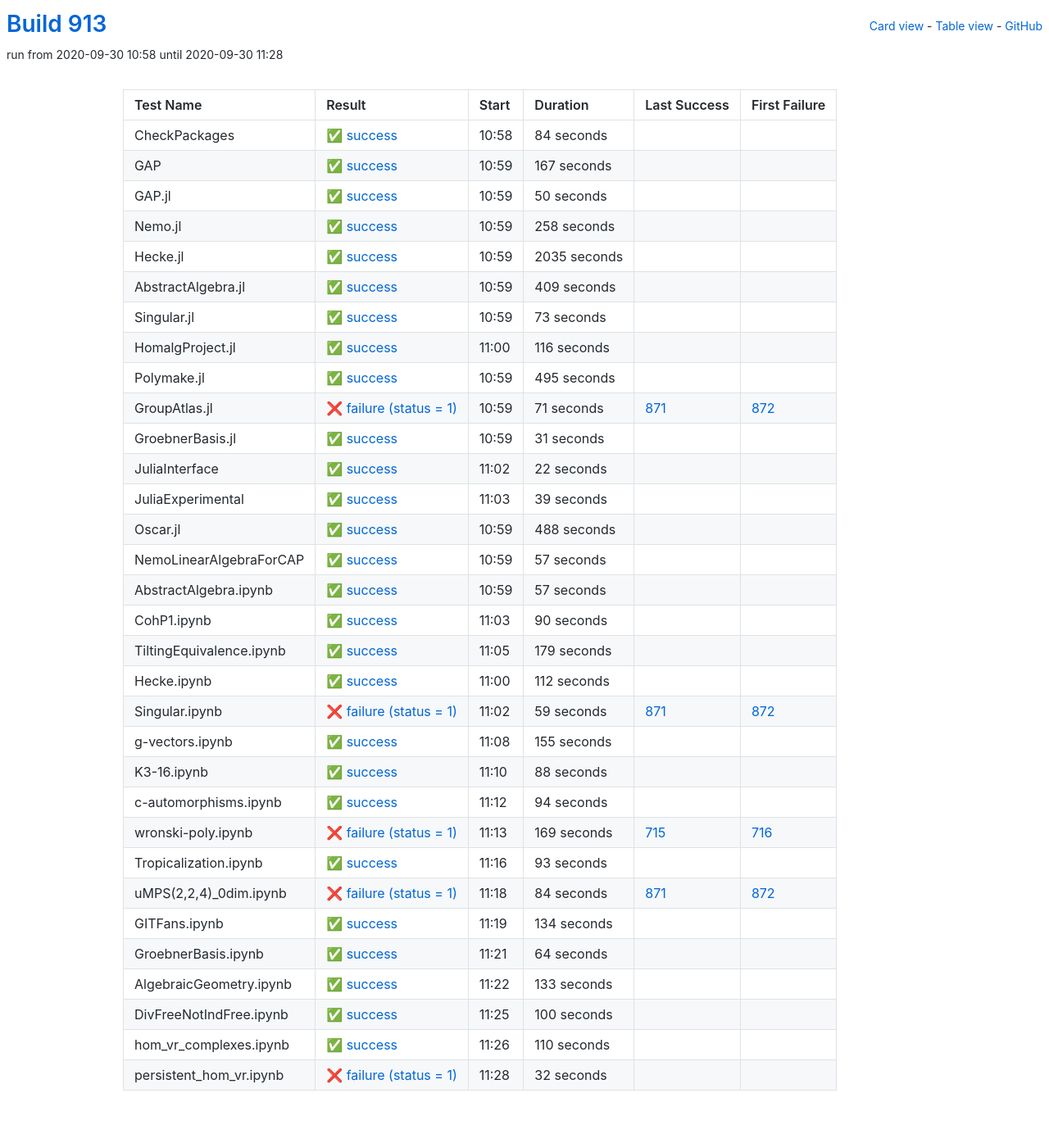
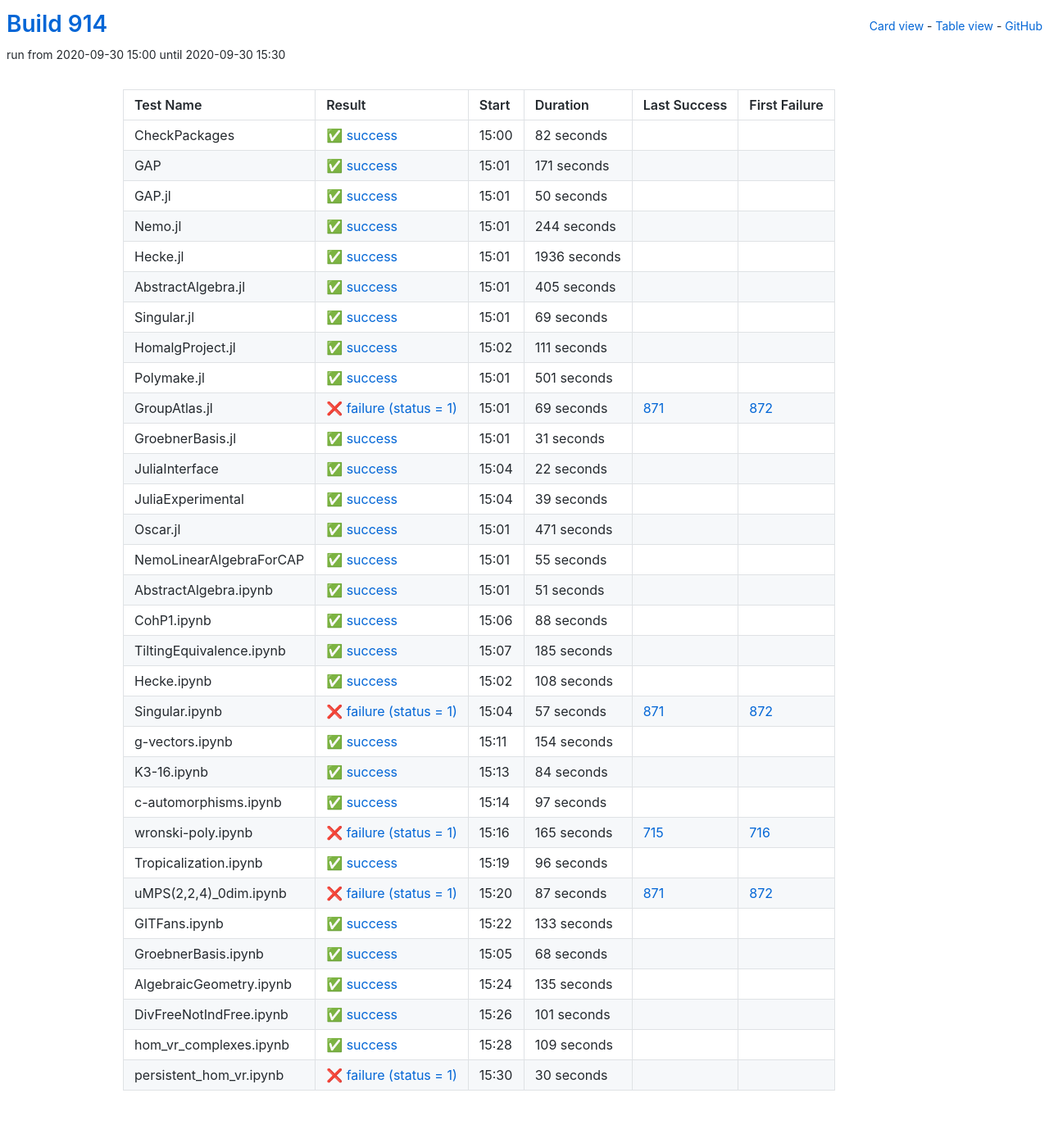
Before and after one commit to oscar-system/oscar-ci-status-stable, a Jekyll site: the page built from table.html, in a window 1280 px wide. Shown: the whole page at 82% size. Built offline with Jekyll 4.4.1, drawn with Linux system fonts in a browser that asks for light colours.

Commit message:
Build #914

```diff
--- a/_data/ci.yml
+++ b/_data/ci.yml
@@ -1,6 +1,6 @@
 ---
-build: 913
-build_url: https://oscarci.mathematik.uni-kl.de/job/oscar-stable/913/
+build: 914
+build_url: https://oscarci.mathematik.uni-kl.de/job/oscar-stable/914/
 job: oscar-stable
 organization: oscar-system
 repo: oscar-ci-status-stable
@@ -8,32 +8,32 @@ repourl: https://github.com/oscar-system/oscar-ci-status-stable
 tests:
 - name: CheckPackages
   id: checkpackages
-  log: https://oscarci.mathematik.uni-kl.de/job/oscar-stable/913/artifact/logs/build-913/CheckPackages.log
-  start: 2020-09-30 10:58
+  log: https://oscarci.mathematik.uni-kl.de/job/oscar-stable/914/artifact/logs/build-914/CheckPackages.log
+  start: 2020-09-30 15:00
   success: true
   exitcode: 0
   status: success
-  duration: 84
+  duration: 82
   last_success: false
   last_success_url:
   first_failure: false
   first_failure_url:
 - name: GAP
   id: gap
-  log: https://oscarci.mathematik.uni-kl.de/job/oscar-stable/913/artifact/logs/build-913/GAP.log
-  start: 2020-09-30 10:59
+  log: https://oscarci.mathematik.uni-kl.de/job/oscar-stable/914/artifact/logs/build-914/GAP.log
+  start: 2020-09-30 15:01
   success: true
   exitcode: 0
   status: success
-  duration: 167
+  duration: 171
   last_success: false
   last_success_url:
   first_failure: false
   first_failure_url:
 - name: GAP.jl
   id: gap-jl
-  log: https://oscarci.mathematik.uni-kl.de/job/oscar-stable/913/artifact/logs/build-913/GAP.jl.log
-  start: 2020-09-30 10:59
+  log: https://oscarci.mathematik.uni-kl.de/job/oscar-stable/914/artifact/logs/build-914/GAP.jl.log
+  start: 2020-09-30 15:01
   success: true
   exitcode: 0
   status: success
@@ -44,92 +44,92 @@ tests:
   first_failure_url:
 - name: Nemo.jl
   id: nemo-jl
-  log: https://oscarci.mathematik.uni-kl.de/job/oscar-stable/913/artifact/logs/build-913/Nemo.jl.log
-  start: 2020-09-30 10:59
+  log: https://oscarci.mathematik.uni-kl.de/job/oscar-stable/914/artifact/logs/build-914/Nemo.jl.log
+  start: 2020-09-30 15:01
   success: true
   exitcode: 0
   status: success
-  duration: 258
+  duration: 244
   last_success: false
   last_success_url:
   first_failure: false
   first_failure_url:
 - name: Hecke.jl
   id: hecke-jl
-  log: https://oscarci.mathematik.uni-kl.de/job/oscar-stable/913/artifact/logs/build-913/Hecke.jl.log
-  start: 2020-09-30 10:59
+  log: https://oscarci.mathematik.uni-kl.de/job/oscar-stable/914/artifact/logs/build-914/Hecke.jl.log
+  start: 2020-09-30 15:01
   success: true
   exitcode: 0
   status: success
-  duration: 2035
+  duration: 1936
   last_success: false
   last_success_url:
   first_failure: false
   first_failure_url:
 - name: AbstractAlgebra.jl
   id: abstractalgebra-jl
-  log: https://oscarci.mathematik.uni-kl.de/job/oscar-stable/913/artifact/logs/build-913/AbstractAlgebra.jl.log
-  start: 2020-09-30 10:59
+  log: https://oscarci.mathematik.uni-kl.de/job/oscar-stable/914/artifact/logs/build-914/AbstractAlgebra.jl.log
+  start: 2020-09-30 15:01
   success: true
   exitcode: 0
   status: success
-  duration: 409
+  duration: 405
   last_success: false
   last_success_url:
   first_failure: false
   first_failure_url:
 - name: Singular.jl
   id: singular-jl
-  log: https://oscarci.mathematik.uni-kl.de/job/oscar-stable/913/artifact/logs/build-913/Singular.jl.log
-  start: 2020-09-30 10:59
+  log: https://oscarci.mathematik.uni-kl.de/job/oscar-stable/914/artifact/logs/build-914/Singular.jl.log
+  start: 2020-09-30 15:01
   success: true
   exitcode: 0
   status: success
-  duration: 73
+  duration: 69
   last_success: false
   last_success_url:
   first_failure: false
   first_failure_url:
 - name: HomalgProject.jl
   id: homalgproject-jl
-  log: https://oscarci.mathematik.uni-kl.de/job/oscar-stable/913/artifact/logs/build-913/HomalgProject.jl.log
-  start: 2020-09-30 11:00
+  log: https://oscarci.mathematik.uni-kl.de/job/oscar-stable/914/artifact/logs/build-914/HomalgProject.jl.log
+  start: 2020-09-30 15:02
   success: true
   exitcode: 0
   status: success
-  duration: 116
+  duration: 111
   last_success: false
   last_success_url:
   first_failure: false
   first_failure_url:
 - name: Polymake.jl
   id: polymake-jl
-  log: https://oscarci.mathematik.uni-kl.de/job/oscar-stable/913/artifact/logs/build-913/Polymake.jl.log
-  start: 2020-09-30 10:59
+  log: https://oscarci.mathematik.uni-kl.de/job/oscar-stable/914/artifact/logs/build-914/Polymake.jl.log
+  start: 2020-09-30 15:01
   success: true
   exitcode: 0
   status: success
-  duration: 495
+  duration: 501
   last_success: false
   last_success_url:
   first_failure: false
   first_failure_url:
 - name: GroupAtlas.jl
   id: groupatlas-jl
-  log: https://oscarci.mathematik.uni-kl.de/job/oscar-stable/913/artifact/logs/build-913/GroupAtlas.jl.log
-  start: 2020-09-30 10:59
+  log: https://oscarci.mathematik.uni-kl.de/job/oscar-stable/914/artifact/logs/build-914/GroupAtlas.jl.log
+  start: 2020-09-30 15:01
   success: false
   exitcode: 1
   status: failure
-  duration: 71
+  duration: 69
   last_success: 871
   last_success_url: https://oscarci.mathematik.uni-kl.de/job/oscar-stable/871/
   first_failure: 872
   first_failure_url: https://oscarci.mathematik.uni-kl.de/job/oscar-stable/872/
 - name: GroebnerBasis.jl
   id: groebnerbasis-jl
-  log: https://oscarci.mathematik.uni-kl.de/job/oscar-stable/913/artifact/logs/build-913/GroebnerBasis.jl.log
-  start: 2020-09-30 10:59
+  log: https://oscarci.mathematik.uni-kl.de/job/oscar-stable/914/artifact/logs/build-914/GroebnerBasis.jl.log
+  start: 2020-09-30 15:01
   success: true
   exitcode: 0
   status: success
@@ -140,8 +140,8 @@ tests:
   first_failure_url:
 - name: JuliaInterface
   id: juliainterface
-  log: https://oscarci.mathematik.uni-kl.de/job/oscar-stable/913/artifact/logs/build-913/JuliaInterface.log
-  start: 2020-09-30 11:02
+  log: https://oscarci.mathematik.uni-kl.de/job/oscar-stable/914/artifact/logs/build-914/JuliaInterface.log
+  start: 2020-09-30 15:04
   success: true
   exitcode: 0
   status: success
@@ -152,8 +152,8 @@ tests:
   first_failure_url:
 - name: JuliaExperimental
   id: juliaexperimental
-  log: https://oscarci.mathematik.uni-kl.de/job/oscar-stable/913/artifact/logs/build-913/JuliaExperimental.log
-  start: 2020-09-30 11:03
+  log: https://oscarci.mathematik.uni-kl.de/job/oscar-stable/914/artifact/logs/build-914/JuliaExperimental.log
+  start: 2020-09-30 15:04
   success: true
   exitcode: 0
   status: success
@@ -164,104 +164,44 @@ tests:
   first_failure_url:
 - name: Oscar.jl
   id: oscar-jl
-  log: https://oscarci.mathematik.uni-kl.de/job/oscar-stable/913/artifact/logs/build-913/Oscar.jl.log
-  start: 2020-09-30 10:59
+  log: https://oscarci.mathematik.uni-kl.de/job/oscar-stable/914/artifact/logs/build-914/Oscar.jl.log
+  start: 2020-09-30 15:01
   success: true
   exitcode: 0
   status: success
-  duration: 488
+  duration: 471
   last_success: false
   last_success_url:
   first_failure: false
   first_failure_url:
 - name: NemoLinearAlgebraForCAP
   id: nemolinearalgebraforcap
-  log: https://oscarci.mathematik.uni-kl.de/job/oscar-stable/913/artifact/logs/build-913/NemoLinearAlgebraForCAP.log
-  start: 2020-09-30 10:59
+  log: https://oscarci.mathematik.uni-kl.de/job/oscar-stable/914/artifact/logs/build-914/NemoLinearAlgebraForCAP.log
+  start: 2020-09-30 15:01
   success: true
   exitcode: 0
   status: success
-  duration: 57
+  duration: 55
   last_success: false
   last_success_url:
   first_failure: false
   first_failure_url:
 - name: AbstractAlgebra.ipynb
   id: abstractalgebra-ipynb
-  log: https://oscarci.mathematik.uni-kl.de/job/oscar-stable/913/artifact/logs/build-913/AbstractAlgebra.ipynb.log
-  start: 2020-09-30 10:59
+  log: https://oscarci.mathematik.uni-kl.de/job/oscar-stable/914/artifact/logs/build-914/AbstractAlgebra.ipynb.log
+  start: 2020-09-30 15:01
   success: true
   exitcode: 0
   status: success
-  duration: 57
+  duration: 51
   last_success: false
   last_success_url:
   first_failure: false
   first_failure_url:
 - name: CohP1.ipynb
   id: cohp1-ipynb
-  log: https://oscarci.mathematik.uni-kl.de/job/oscar-stable/913/artifact/logs/build-913/CohP1.ipynb.log
-  start: 2020-09-30 11:03
-  success: true
-  exitcode: 0
-  status: success
-  duration: 90
-  last_success: false
-  last_success_url:
-  first_failure: false
-  first_failure_url:
-- name: TiltingEquivalence.ipynb
-  id: tiltingequivalence-ipynb
-  log: https://oscarci.mathematik.uni-kl.de/job/oscar-stable/913/artifact/logs/build-913/TiltingEquivalence.ipynb.log
-  start: 2020-09-30 11:05
-  success: true
-  exitcode: 0
-  status: success
-  duration: 179
-  last_success: false
-  last_success_url:
-  first_failure: false
-  first_failure_url:
-- name: Hecke.ipynb
-  id: hecke-ipynb
-  log: https://oscarci.mathematik.uni-kl.de/job/oscar-stable/913/artifact/logs/build-913/Hecke.ipynb.log
-  start: 2020-09-30 11:00
-  success: true
-  exitcode: 0
-  status: success
-  duration: 112
-  last_success: false
-  last_success_url:
-  first_failure: false
-  first_failure_url:
-- name: Singular.ipynb
-  id: singular-ipynb
-  log: https://oscarci.mathematik.uni-kl.de/job/oscar-stable/913/artifact/logs/build-913/Singular.ipynb.log
-  start: 2020-09-30 11:02
-  success: false
-  exitcode: 1
-  status: failure
-  duration: 59
-  last_success: 871
-  last_success_url: https://oscarci.mathematik.uni-kl.de/job/oscar-stable/871/
-  first_failure: 872
-  first_failure_url: https://oscarci.mathematik.uni-kl.de/job/oscar-stable/872/
-- name: g-vectors.ipynb
-  id: g-vectors-ipynb
-  log: https://oscarci.mathematik.uni-kl.de/job/oscar-stable/913/artifact/logs/build-913/g-vectors.ipynb.log
-  start: 2020-09-30 11:08
-  success: true
-  exitcode: 0
-  status: success
-  duration: 155
-  last_success: false
-  last_success_url:
-  first_failure: false
-  first_failure_url:
-- name: K3-16.ipynb
-  id: k3-16-ipynb
-  log: https://oscarci.mathematik.uni-kl.de/job/oscar-stable/913/artifact/logs/build-913/K3-16.ipynb.log
-  start: 2020-09-30 11:10
+  log: https://oscarci.mathematik.uni-kl.de/job/oscar-stable/914/artifact/logs/build-914/CohP1.ipynb.log
+  start: 2020-09-30 15:06
   success: true
   exitcode: 0
   status: success
@@ -270,82 +210,118 @@ tests:
   last_success_url:
   first_failure: false
   first_failure_url:
-- name: c-automorphisms.ipynb
-  id: c-automorphisms-ipynb
-  log: https://oscarci.mathematik.uni-kl.de/job/oscar-stable/913/artifact/logs/build-913/c-automorphisms.ipynb.log
-  start: 2020-09-30 11:12
+- name: TiltingEquivalence.ipynb
+  id: tiltingequivalence-ipynb
+  log: https://oscarci.mathematik.uni-kl.de/job/oscar-stable/914/artifact/logs/build-914/TiltingEquivalence.ipynb.log
+  start: 2020-09-30 15:07
   success: true
   exitcode: 0
   status: success
-  duration: 94
+  duration: 185
+  last_success: false
+  last_success_url:
+  first_failure: false
+  first_failure_url:
+- name: Hecke.ipynb
+  id: hecke-ipynb
+  log: https://oscarci.mathematik.uni-kl.de/job/oscar-stable/914/artifact/logs/build-914/Hecke.ipynb.log
+  start: 2020-09-30 15:02
+  success: true
+  exitcode: 0
+  status: success
+  duration: 108
+  last_success: false
+  last_success_url:
+  first_failure: false
+  first_failure_url:
+- name: Singular.ipynb
+  id: singular-ipynb
+  log: https://oscarci.mathematik.uni-kl.de/job/oscar-stable/914/artifact/logs/build-914/Singular.ipynb.log
+  start: 2020-09-30 15:04
+  success: false
+  exitcode: 1
+  status: failure
+  duration: 57
+  last_success: 871
+  last_success_url: https://oscarci.mathematik.uni-kl.de/job/oscar-stable/871/
+  first_failure: 872
+  first_failure_url: https://oscarci.mathematik.uni-kl.de/job/oscar-stable/872/
+- name: g-vectors.ipynb
+  id: g-vectors-ipynb
+  log: https://oscarci.mathematik.uni-kl.de/job/oscar-stable/914/artifact/logs/build-914/g-vectors.ipynb.log
+  start: 2020-09-30 15:11
+  success: true
+  exitcode: 0
+  status: success
+  duration: 154
+  last_success: false
+  last_success_url:
+  first_failure: false
+  first_failure_url:
+- name: K3-16.ipynb
+  id: k3-16-ipynb
+  log: https://oscarci.mathematik.uni-kl.de/job/oscar-stable/914/artifact/logs/build-914/K3-16.ipynb.log
+  start: 2020-09-30 15:13
+  success: true
+  exitcode: 0
+  status: success
+  duration: 84
+  last_success: false
+  last_success_url:
+  first_failure: false
+  first_failure_url:
+- name: c-automorphisms.ipynb
+  id: c-automorphisms-ipynb
+  log: https://oscarci.mathematik.uni-kl.de/job/oscar-stable/914/artifact/logs/build-914/c-automorphisms.ipynb.log
+  start: 2020-09-30 15:14
+  success: true
+  exitcode: 0
+  status: success
+  duration: 97
   last_success: false
   last_success_url:
   first_failure: false
   first_failure_url:
 - name: wronski-poly.ipynb
   id: wronski-poly-ipynb
-  log: https://oscarci.mathematik.uni-kl.de/job/oscar-stable/913/artifact/logs/build-913/wronski-poly.ipynb.log
-  start: 2020-09-30 11:13
+  log: https://oscarci.mathematik.uni-kl.de/job/oscar-stable/914/artifact/logs/build-914/wronski-poly.ipynb.log
+  start: 2020-09-30 15:16
   success: false
   exitcode: 1
   status: failure
-  duration: 169
+  duration: 165
   last_success: 715
   last_success_url: https://oscarci.mathematik.uni-kl.de/job/oscar-stable/715/
   first_failure: 716
   first_failure_url: https://oscarci.mathematik.uni-kl.de/job/oscar-stable/716/
 - name: Tropicalization.ipynb
   id: tropicalization-ipynb
-  log: https://oscarci.mathematik.uni-kl.de/job/oscar-stable/913/artifact/logs/build-913/Tropicalization.ipynb.log
-  start: 2020-09-30 11:16
+  log: https://oscarci.mathematik.uni-kl.de/job/oscar-stable/914/artifact/logs/build-914/Tropicalization.ipynb.log
+  start: 2020-09-30 15:19
   success: true
   exitcode: 0
   status: success
-  duration: 93
+  duration: 96
   last_success: false
   last_success_url:
   first_failure: false
   first_failure_url:
 - name: uMPS(2,2,4)_0dim.ipynb
   id: umps-2-2-4-0dim-ipynb
-  log: https://oscarci.mathematik.uni-kl.de/job/oscar-stable/913/artifact/logs/build-913/uMPS-2-2-4-_0dim.ipynb.log
-  start: 2020-09-30 11:18
+  log: https://oscarci.mathematik.uni-kl.de/job/oscar-stable/914/artifact/logs/build-914/uMPS-2-2-4-_0dim.ipynb.log
+  start: 2020-09-30 15:20
   success: false
   exitcode: 1
   status: failure
-  duration: 84
+  duration: 87
   last_success: 871
   last_success_url: https://oscarci.mathematik.uni-kl.de/job/oscar-stable/871/
   first_failure: 872
   first_failure_url: https://oscarci.mathematik.uni-kl.de/job/oscar-stable/872/
 - name: GITFans.ipynb
   id: gitfans-ipynb
-  log: https://oscarci.mathematik.uni-kl.de/job/oscar-stable/913/artifact/logs/build-913/GITFans.ipynb.log
-  start: 2020-09-30 11:19
-  success: true
-  exitcode: 0
-  status: success
-  duration: 134
-  last_success: false
-  last_success_url:
-  first_failure: false
-  first_failure_url:
-- name: GroebnerBasis.ipynb
-  id: groebnerbasis-ipynb
-  log: https://oscarci.mathematik.uni-kl.de/job/oscar-stable/913/artifact/logs/build-913/GroebnerBasis.ipynb.log
-  start: 2020-09-30 11:21
-  success: true
-  exitcode: 0
-  status: success
-  duration: 64
-  last_success: false
-  last_success_url:
-  first_failure: false
-  first_failure_url:
-- name: AlgebraicGeometry.ipynb
-  id: algebraicgeometry-ipynb
-  log: https://oscarci.mathematik.uni-kl.de/job/oscar-stable/913/artifact/logs/build-913/AlgebraicGeometry.ipynb.log
-  start: 2020-09-30 11:22
+  log: https://oscarci.mathematik.uni-kl.de/job/oscar-stable/914/artifact/logs/build-914/GITFans.ipynb.log
+  start: 2020-09-30 15:22
   success: true
   exitcode: 0
   status: success
@@ -354,38 +330,62 @@ tests:
   last_success_url:
   first_failure: false
   first_failure_url:
-- name: DivFreeNotIndFree.ipynb
-  id: divfreenotindfree-ipynb
-  log: https://oscarci.mathematik.uni-kl.de/job/oscar-stable/913/artifact/logs/build-913/DivFreeNotIndFree.ipynb.log
-  start: 2020-09-30 11:25
+- name: GroebnerBasis.ipynb
+  id: groebnerbasis-ipynb
+  log: https://oscarci.mathematik.uni-kl.de/job/oscar-stable/914/artifact/logs/build-914/GroebnerBasis.ipynb.log
+  start: 2020-09-30 15:05
   success: true
   exitcode: 0
   status: success
-  duration: 100
+  duration: 68
+  last_success: false
+  last_success_url:
+  first_failure: false
+  first_failure_url:
+- name: AlgebraicGeometry.ipynb
+  id: algebraicgeometry-ipynb
+  log: https://oscarci.mathematik.uni-kl.de/job/oscar-stable/914/artifact/logs/build-914/AlgebraicGeometry.ipynb.log
+  start: 2020-09-30 15:24
+  success: true
+  exitcode: 0
+  status: success
+  duration: 135
+  last_success: false
+  last_success_url:
+  first_failure: false
+  first_failure_url:
+- name: DivFreeNotIndFree.ipynb
+  id: divfreenotindfree-ipynb
+  log: https://oscarci.mathematik.uni-kl.de/job/oscar-stable/914/artifact/logs/build-914/DivFreeNotIndFree.ipynb.log
+  start: 2020-09-30 15:26
+  success: true
+  exitcode: 0
+  status: success
+  duration: 101
   last_success: false
   last_success_url:
   first_failure: false
   first_failure_url:
 - name: hom_vr_complexes.ipynb
   id: hom-vr-complexes-ipynb
-  log: https://oscarci.mathematik.uni-kl.de/job/oscar-stable/913/artifact/logs/build-913/hom_vr_complexes.ipynb.log
-  start: 2020-09-30 11:26
+  log: https://oscarci.mathematik.uni-kl.de/job/oscar-stable/914/artifact/logs/build-914/hom_vr_complexes.ipynb.log
+  start: 2020-09-30 15:28
   success: true
   exitcode: 0
   status: success
-  duration: 110
+  duration: 109
   last_success: false
   last_success_url:
   first_failure: false
   first_failure_url:
 - name: persistent_hom_vr.ipynb
   id: persistent-hom-vr-ipynb
-  log: https://oscarci.mathematik.uni-kl.de/job/oscar-stable/913/artifact/logs/build-913/persistent_hom_vr.ipynb.log
-  start: 2020-09-30 11:28
+  log: https://oscarci.mathematik.uni-kl.de/job/oscar-stable/914/artifact/logs/build-914/persistent_hom_vr.ipynb.log
+  start: 2020-09-30 15:30
   success: false
   exitcode: 1
   status: failure
-  duration: 32
+  duration: 30
   last_success: false
   last_success_url:
   first_failure: false
```
Also changed, not shown: README.md.
